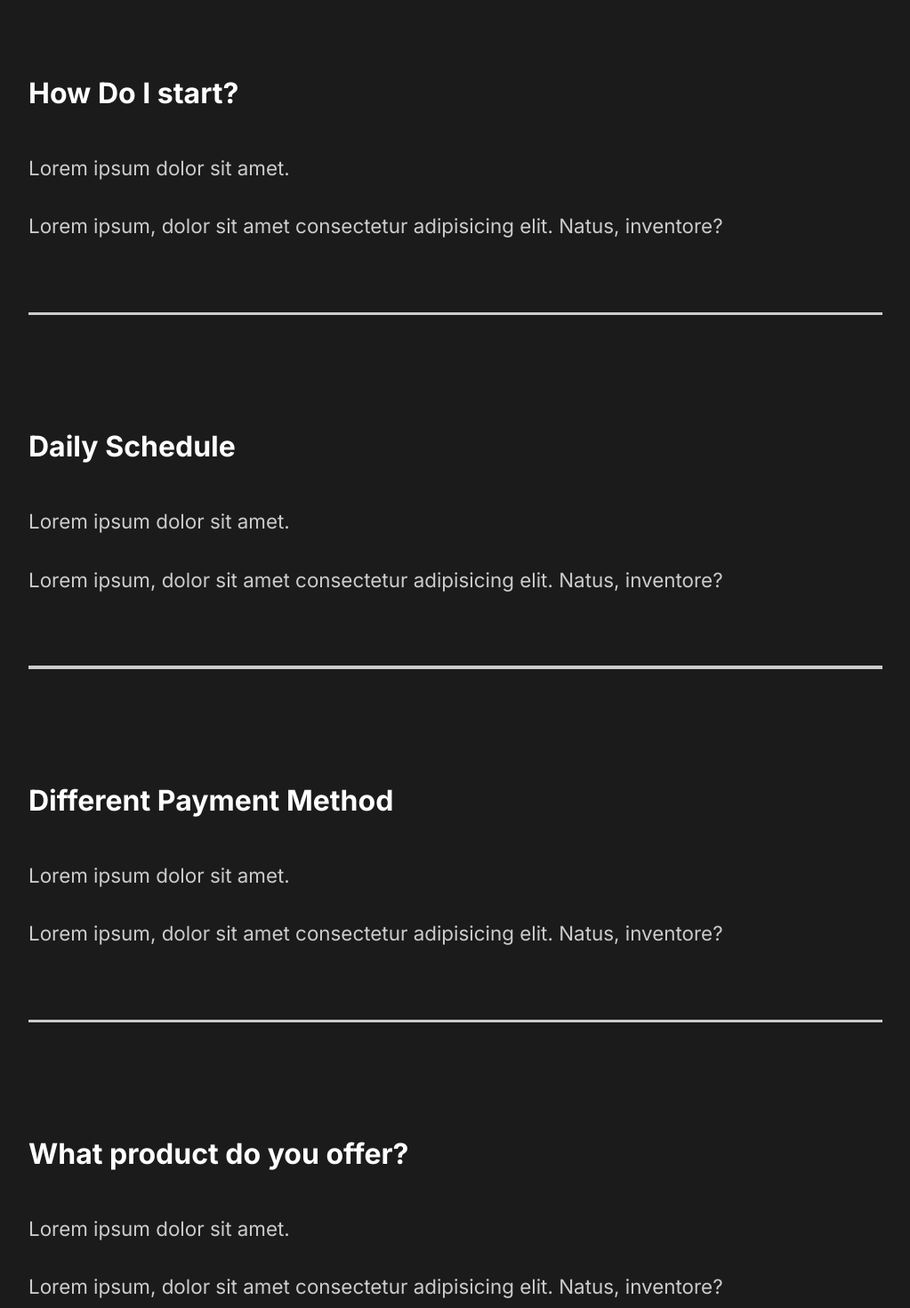
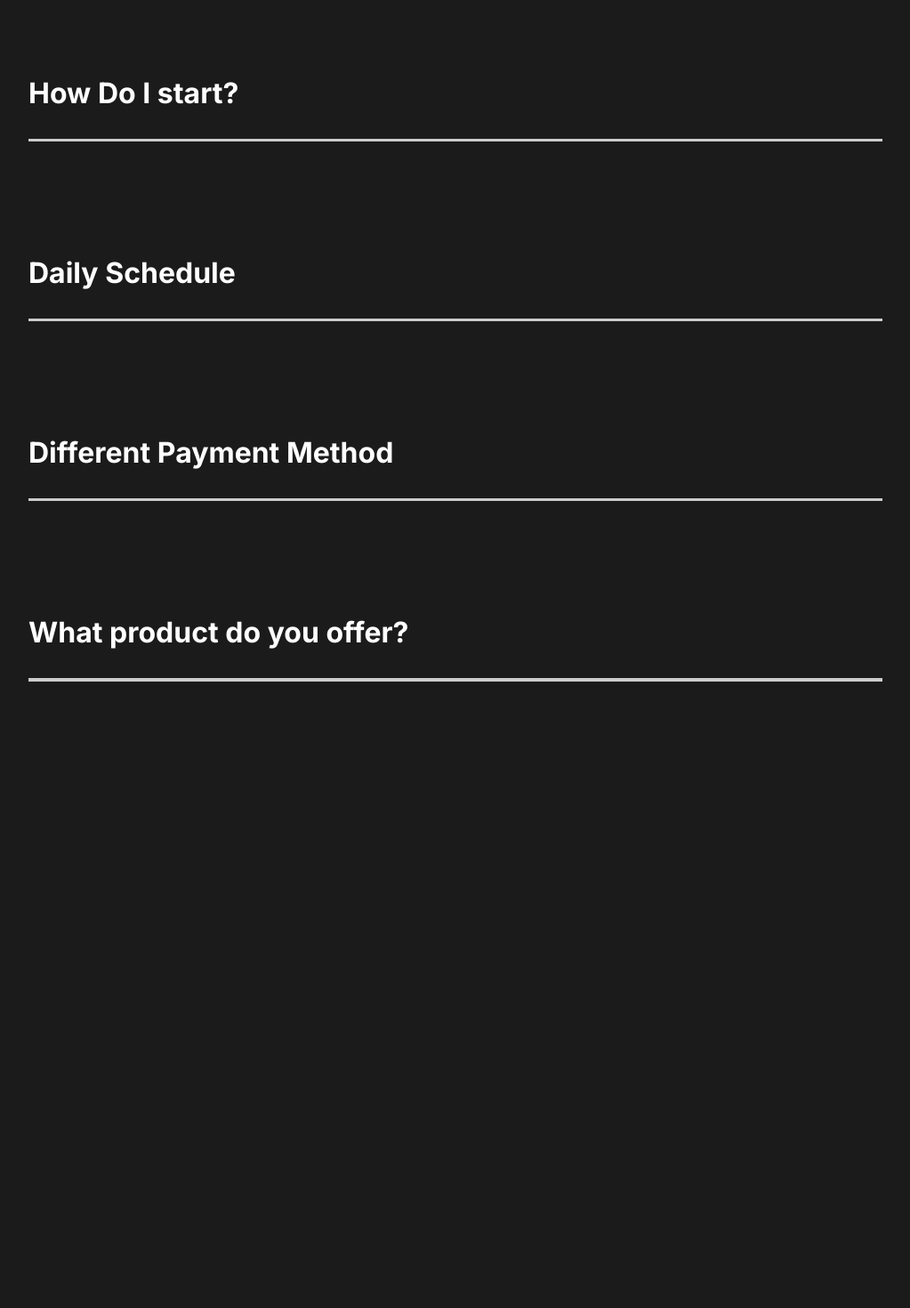
Before and after one commit to kaixuannnn/capture, a React (Create React App) app: page / in a window 1280 px wide. Shown: the part 2360-3830 px from the top of the page at 89% size, without its empty margins (128-1151 px from the left). After the commit the page ends 3286 px from the top, so only its background shows below. Built offline with nearby package versions, Linux system fonts and the light colour scheme.

Commit message:
toggle component done

```diff
--- a/src/Components/FaqSection.js
+++ b/src/Components/FaqSection.js
@@ -2,45 +2,41 @@ import React from 'react';
 import styled from 'styled-components';
 import {About} from '../styles';
 import Toggle from './Toggle';
+import {AnimateSharedLayout} from 'framer-motion';
 
 const FaqSection =() =>{
     return(
         <Faq>
             <h2>Any Questions <span>FAQ</span></h2>
-            <Toggle>
-            <div className="question">
-                <h4>How Do I start?</h4>
+            <AnimateSharedLayout>
+            <Toggle title="How Do I start?">
                     <div className="answer">
                     <p>Lorem ipsum dolor sit amet.</p>
                     <p>Lorem ipsum, dolor sit amet consectetur adipisicing elit. Natus, inventore?</p>
                     </div>
-                <div className="faq-line"></div>
-                </div>
             </Toggle>
-            <div className="question">
-                <h4>Daily Schedule</h4>
+
+            <Toggle title="Daily Schedule">
                 <div className="answer">
                     <p>Lorem ipsum dolor sit amet.</p>
                     <p>Lorem ipsum, dolor sit amet consectetur adipisicing elit. Natus, inventore?</p>
                 </div>
-                <div className="faq-line"></div>
-            </div>
-            <div className="question">
-                <h4>Different Payment Method</h4>
+            </Toggle>
+
+            <Toggle title="Different Payment Method">
                     <div className="answer">
                         <p>Lorem ipsum dolor sit amet.</p>
                         <p>Lorem ipsum, dolor sit amet consectetur adipisicing elit. Natus, inventore?</p>
                     </div>
-                <div className="faq-line"></div>
-            </div>
-            <div className="question">
-                <h4>What product do you offer?</h4>
+            </Toggle>
+
+            <Toggle title="What product do you offer?">
                     <div className="answer">
                         <p>Lorem ipsum dolor sit amet.</p>
                         <p>Lorem ipsum, dolor sit amet consectetur adipisicing elit. Natus, inventore?</p>
                     </div>
-                <div className="faq-line"></div>
-            </div>
+            </Toggle>
+            </AnimateSharedLayout>
         </Faq>
     )
 }
--- a/src/Components/Toggle.js
+++ b/src/Components/Toggle.js
@@ -1,11 +1,14 @@
 import React, {useState} from 'react';
+import {motion} from 'framer-motion';
 
-const Toggle=({children})=>{
-    const [toggle,setToggle] =useState(true);
+const Toggle=({title, children})=>{
+    const [toggle,setToggle] =useState(false);
     return(
-        <div onClick={()=>setToggle(!toggle)}>
+        <motion.div layout className="question" onClick={()=>setToggle(!toggle)}>
+            <motion.h4 layout>{title}</motion.h4>
             {toggle ? children : ''}
-        </div>
+            <div className="faq-line"></div>
+        </motion.div>
     )
 }
 
```
Also changed, not shown: 1 other file (tests, documents, lock files or other folders). Lines whose indentation alone changed are shown as unchanged.
